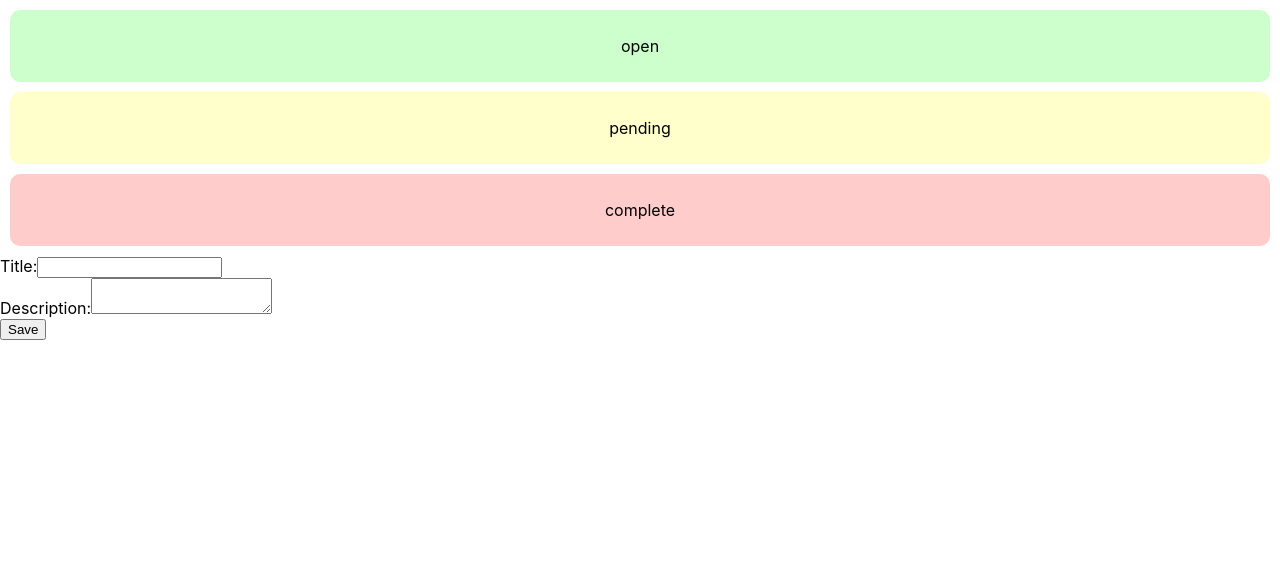
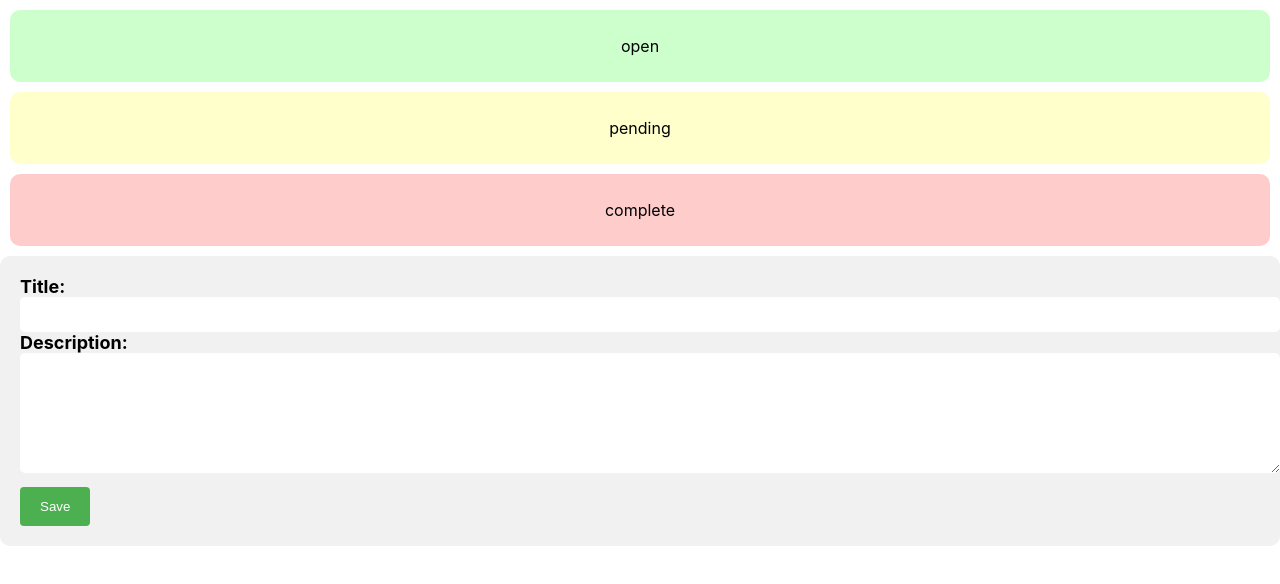
Before and after one commit to rudiszubert369/react-issue-list, a React (Create React App) app: page / in a window 1280 px wide. Shown: the top 584 px of the page. Built offline with nearby package versions, Linux system fonts and the light colour scheme; the HTML template or start-up script is replaced by a standard one.

Commit message:
animations and styling

```diff
--- a/package.json
+++ b/package.json
@@ -7,8 +7,10 @@
     "@testing-library/react": "^13.4.0",
     "@testing-library/user-event": "^13.5.0",
     "react": "^18.2.0",
+    "react-dnd": "^16.0.1",
     "react-dom": "^18.2.0",
     "react-scripts": "5.0.1",
+    "react-spring": "^9.6.1",
     "web-vitals": "^2.1.4"
   },
   "scripts": {
--- /dev/null
+++ b/src/components/AddIssue.css
@@ -0,0 +1,41 @@
+.form {
+    background-color: #f1f1f1;
+    padding: 20px;
+    border-radius: 10px;
+  }
+
+  .label {
+    font-size: 18px;
+    font-weight: bold;
+    margin-bottom: 10px;
+  }
+
+  .input {
+    padding: 10px;
+    border-radius: 5px;
+    border: none;
+    width: 100%;
+  }
+
+  .textarea {
+    padding: 10px;
+    border-radius: 5px;
+    border: none;
+    width: 100%;
+    height: 100px;
+  }
+
+  .button {
+    background-color: #4CAF50;
+    color: white;
+    padding: 12px 20px;
+    border: none;
+    border-radius: 4px;
+    cursor: pointer;
+    margin-top: 10px;
+  }
+
+  .error {
+    color: red;
+    margin-top: 10px;
+  }
--- a/src/components/AddIssue.js
+++ b/src/components/AddIssue.js
@@ -1,10 +1,14 @@
 import { useContext, useState } from 'react';
+import { useSpring, animated } from "react-spring";
 import IssueContext from './IssueContext';
+import './AddIssue.css';
 
 const AddIssue = () => {
   const { dispatch, nextId } = useContext(IssueContext);
   const [issue, setIssue] = useState({});
   const [error, setError] = useState('');
+
+  const fade = useSpring({ from: { opacity: 0 }, opacity: 1 });
 
   const handleSubmit = e => {
     e.preventDefault();
@@ -24,10 +28,11 @@ const AddIssue = () => {
   };
 
   return (
-    <form onSubmit={handleSubmit}>
-      <label>
+    <animated.form style={fade} className="form" onSubmit={handleSubmit}>
+      <label className="label">
         Title:
         <input
+          className="input"
           type="text"
           name="title"
           value={issue.title || ''}
@@ -35,18 +40,19 @@ const AddIssue = () => {
         />
       </label>
       <br />
-      <label>
+      <label className="label">
         Description:
         <textarea
+          className="textarea"
           name="description"
           value={issue.description || ''}
           onChange={handleChange}
         />
       </label>
       <br />
-      {error ? error : null}
-      <button type="submit">Save</button>
-    </form>
+      {error ? <p className="error">{error}</p> : null}
+      <button className="button" type="submit">Save</button>
+    </animated.form>
   );
 };
 
--- a/src/components/Issue.js
+++ b/src/components/Issue.js
@@ -2,13 +2,24 @@ import './Issue.css';
 import { Fragment, useState, useContext } from 'react';
 import IssueContext from './IssueContext';
 import ElapsedTime from './ElapsedTime';
+import { animated, useSpring } from 'react-spring'
+
 
 const Issue = ( issue ) => {
   const [isEditing, setIsEditing] = useState(false);
   const [editedTitle, setEditedTitle] = useState(issue.title);
   const [editedDescription, setEditedDescription] = useState(issue.description);
+  // const [fade, setFade] = useSpring(() => ({ opacity: 1 }));
+
 
   const { dispatch } = useContext(IssueContext);
+
+const fade = useSpring({
+  from: { opacity: 0 },
+  to: { opacity: 1 },
+})
+
+
 
   const handleEdit = () => {
     setIsEditing(true);
@@ -41,7 +52,7 @@ const Issue = ( issue ) => {
   };
 
   return (
-    <div className="issue">
+    <animated.div className="issue" style={fade} >
       {isEditing ? (
         <Fragment>
           <input
@@ -69,8 +80,8 @@ const Issue = ( issue ) => {
           <button onClick={handleDelete}>Delete</button>
         </Fragment>
       )}
-    </div>
-  );
+    </animated.div>
+    );
 };
 
 export default Issue;
--- a/src/components/IssueList.js
+++ b/src/components/IssueList.js
@@ -2,6 +2,8 @@ import { useContext, Fragment } from 'react';
 import IssueContext from './IssueContext';
 import Issue from './Issue';
 import './IssueList.css'
+
+
 const IssueList = () => {
   const { issues } = useContext(IssueContext);
   const statuses = ['open', 'pending', 'complete'];
--- a/src/components/reducer.js
+++ b/src/components/reducer.js
@@ -21,7 +21,6 @@ export const reducer = (state, action) => {
       }else{
         return state;
       }
-
     default:
     return state;
   }
```
Also changed, not shown: src/components/useSpring.js (added, +10 -0 lines), src/components/IssueList.css (line endings or trailing spaces), 2 other files (tests, documents, lock files or other folders). Lines whose indentation alone changed are shown as unchanged.
